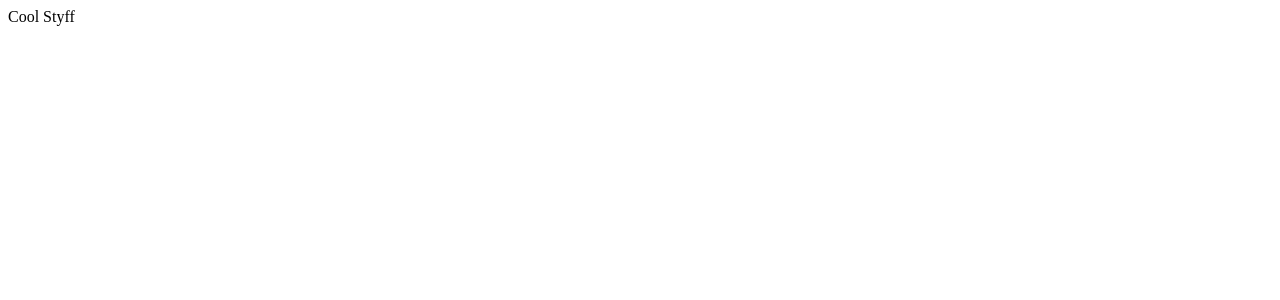
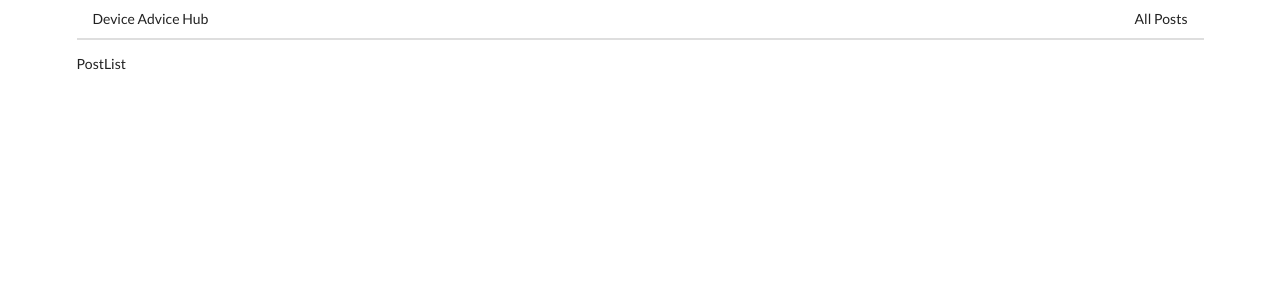
Before and after one commit to jacksondonovan/device-advice, a React (Create React App) app in the folder client/: page / in a window 1280 px wide. Shown: the top 300 px of the page. Built offline with nearby package versions, Linux system fonts and the light colour scheme.

Commit message:
posts boiler plate files set

```diff
--- a/client/public/index.html
+++ b/client/public/index.html
@@ -3,6 +3,7 @@
   <head>
     <meta charset="utf-8">
     <link rel="shortcut icon" href="%PUBLIC_URL%/favicon.ico">
+    <link rel="stylesheet" href="https://cdnjs.cloudflare.com/ajax/libs/semantic-ui/2.4.1/semantic.min.css">
     <meta name="viewport" content="width=device-width, initial-scale=1, shrink-to-fit=no">
     <meta name="theme-color" content="#000000">
     <!--
--- a/client/src/components/App.js
+++ b/client/src/components/App.js
@@ -1,21 +1,23 @@
 import React from 'react';
 import { BrowserRouter, Route } from 'react-router-dom';
-
-const One = () => {
-  return <div>Cool Styff</div>
-}
-
-const Two = () => {
-  return <div>Dumb stustuss</div>
-}
+import PostCreate from './posts/PostCreate';
+import PostDelete from './posts/PostDelete';
+import PostEdit from './posts/PostEdit';
+import PostList from './posts/PostList';
+import PostShow from './posts/PostShow';
+import Header from './Header';
 
 const App = () => {
   return (
-    <div>
+    <div className="ui container">
       <BrowserRouter>
         <div>
-          <Route path="/" exact component={One} />
-          <Route path="/two" exact component={Two} />
+          <Header />
+          <Route path="/" exact component={PostList} />
+          <Route path="/posts/delete" exact component={PostDelete} />
+          <Route path="/posts/edit" exact component={PostEdit} />
+          <Route path="/posts/new" exact component={PostCreate} />
+          <Route path="/posts/show" exact component={PostShow} />
         </div>
       </BrowserRouter>
     </div>
--- /dev/null
+++ b/client/src/components/Header.js
@@ -0,0 +1,19 @@
+import React from 'react';
+import { Link } from 'react-router-dom';
+
+const Header = () => {
+  return (
+    <div className="ui secondary pointing menu">
+      <Link to="/" className="item">
+        Device Advice Hub
+      </Link>
+      <div className=" right menu">
+        <Link to="/" className="item">
+          All Posts
+        </Link>
+      </div>
+    </div>
+  );
+}
+
+export default Header;
--- /dev/null
+++ b/client/src/components/posts/PostCreate.js
@@ -0,0 +1,13 @@
+import React from 'react';
+
+class PostCreate extends React.Component {
+  render() {
+    return (
+      <div>
+        PostCreate
+      </div>
+    );
+  }
+}
+
+export default PostCreate;
--- /dev/null
+++ b/client/src/components/posts/PostDelete.js
@@ -0,0 +1,13 @@
+import React from 'react';
+
+class PostDelete extends React.Component {
+  render() {
+    return (
+      <div>
+        PostDelete
+      </div>
+    );
+  }
+}
+
+export default PostDelete;
--- /dev/null
+++ b/client/src/components/posts/PostEdit.js
@@ -0,0 +1,13 @@
+import React from 'react';
+
+class PostEdit extends React.Component {
+  render() {
+    return (
+      <div>
+        PostEdit
+      </div>
+    );
+  }
+}
+
+export default PostEdit;
--- /dev/null
+++ b/client/src/components/posts/PostList.js
@@ -0,0 +1,13 @@
+import React from 'react';
+
+class PostList extends React.Component {
+  render() {
+    return (
+      <div>
+        PostList
+      </div>
+    );
+  }
+}
+
+export default PostList;
--- /dev/null
+++ b/client/src/components/posts/PostShow.js
@@ -0,0 +1,13 @@
+import React from 'react';
+
+class PostShow extends React.Component {
+  render() {
+    return (
+      <div>
+        PostShow
+      </div>
+    );
+  }
+}
+
+export default PostShow;
```
